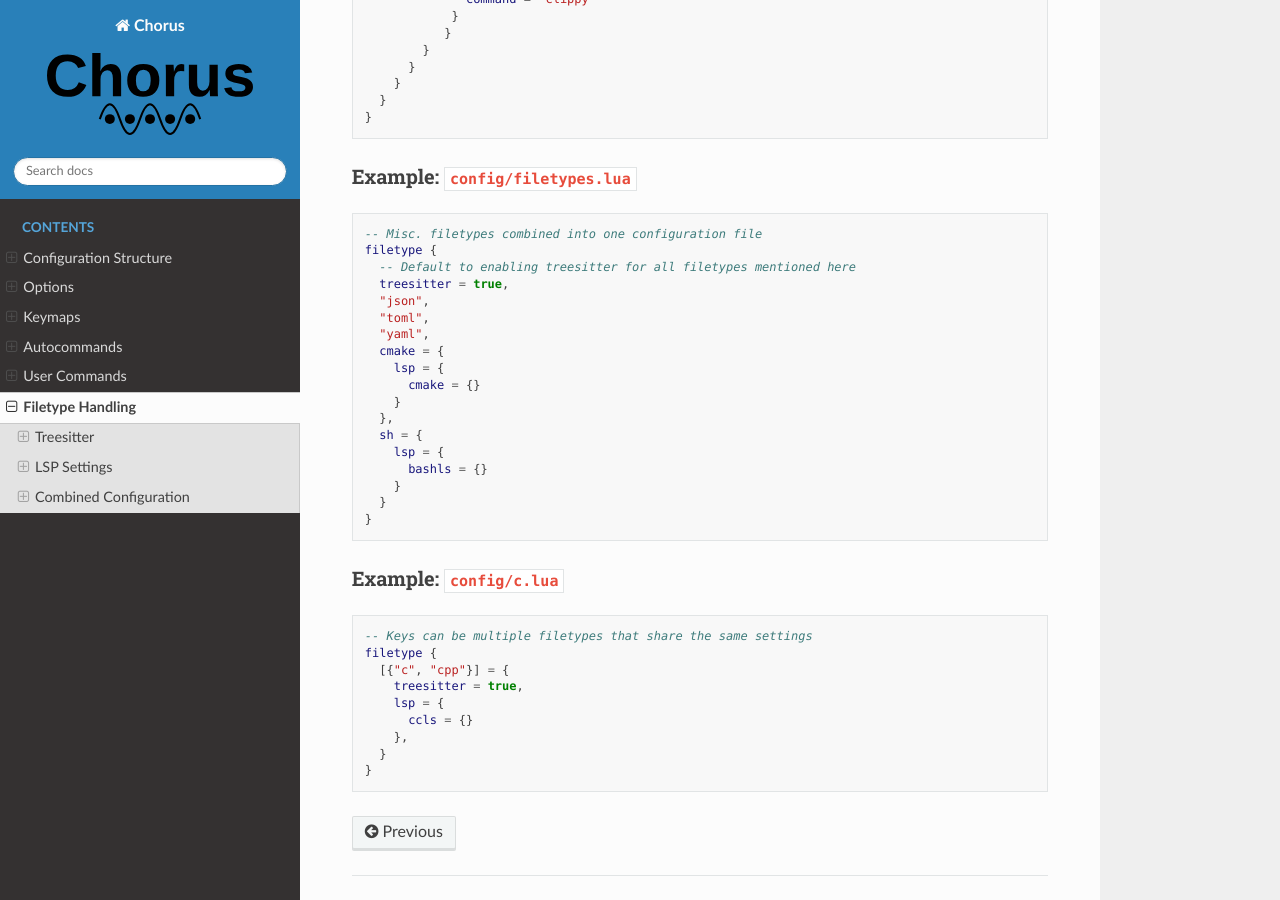
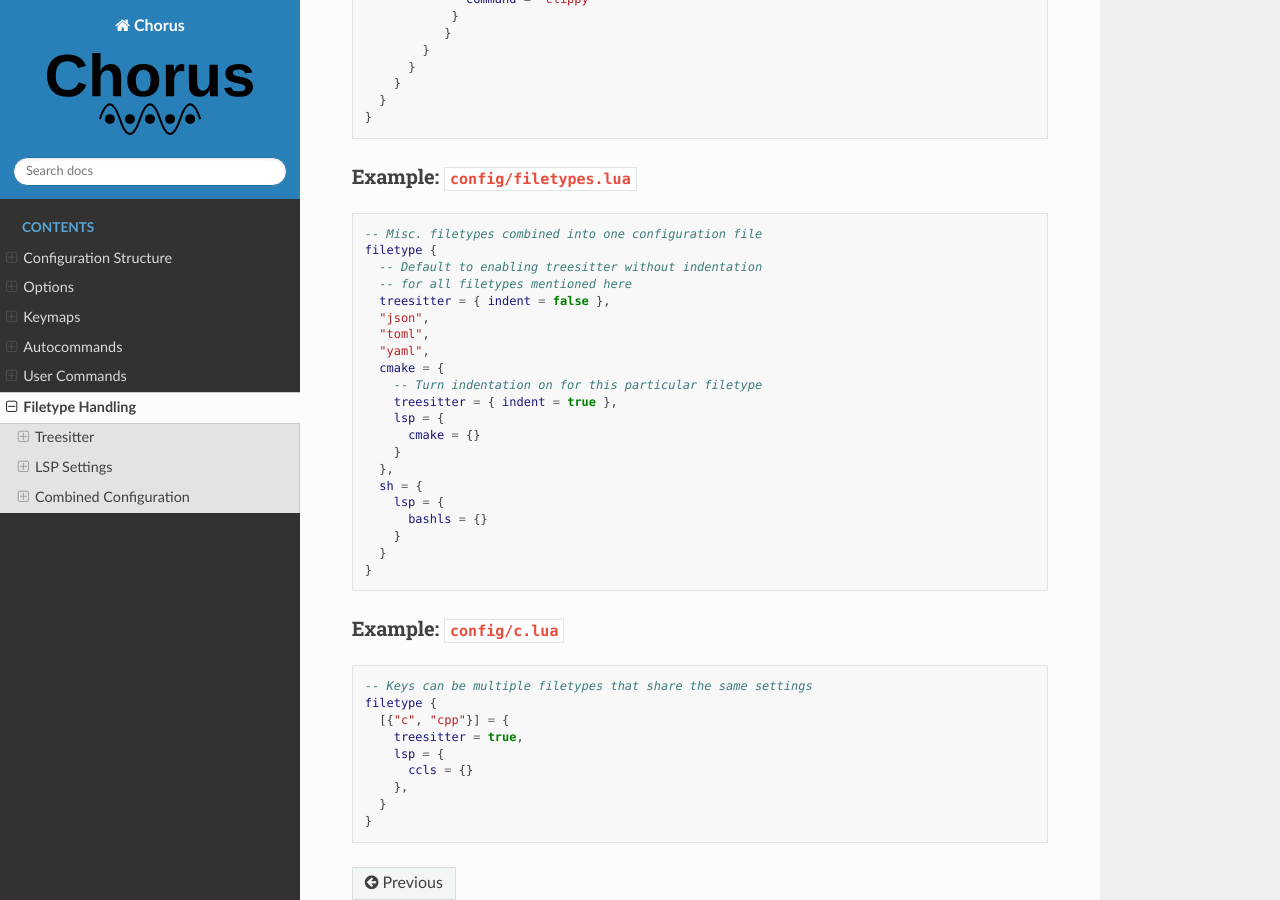
Before and after one commit to bkoropoff/chorus, a Sphinx documentation site: the page built from doc/filetype.md, in a window 1280 px wide and 900 px high, scrolled down 2136 px. Built offline with Sphinx 7.4.7 and the Read the Docs theme 3.1.0, drawn with Linux system fonts in a browser that asks for light colours; pages that are not in the unit, such as notebooks, are missing from menus.

Commit message:
doc: add more treesitter examples

````diff
--- a/doc/filetype.md
+++ b/doc/filetype.md
@@ -113,12 +113,15 @@ filetype {
 ```lua
 -- Misc. filetypes combined into one configuration file
 filetype {
-  -- Default to enabling treesitter for all filetypes mentioned here
-  treesitter = true,
+  -- Default to enabling treesitter without indentation
+  -- for all filetypes mentioned here
+  treesitter = { indent = false },
   "json",
   "toml",
   "yaml",
   cmake = {
+    -- Turn indentation on for this particular filetype
+    treesitter = { indent = true },
     lsp = {
       cmake = {}
     }
````
